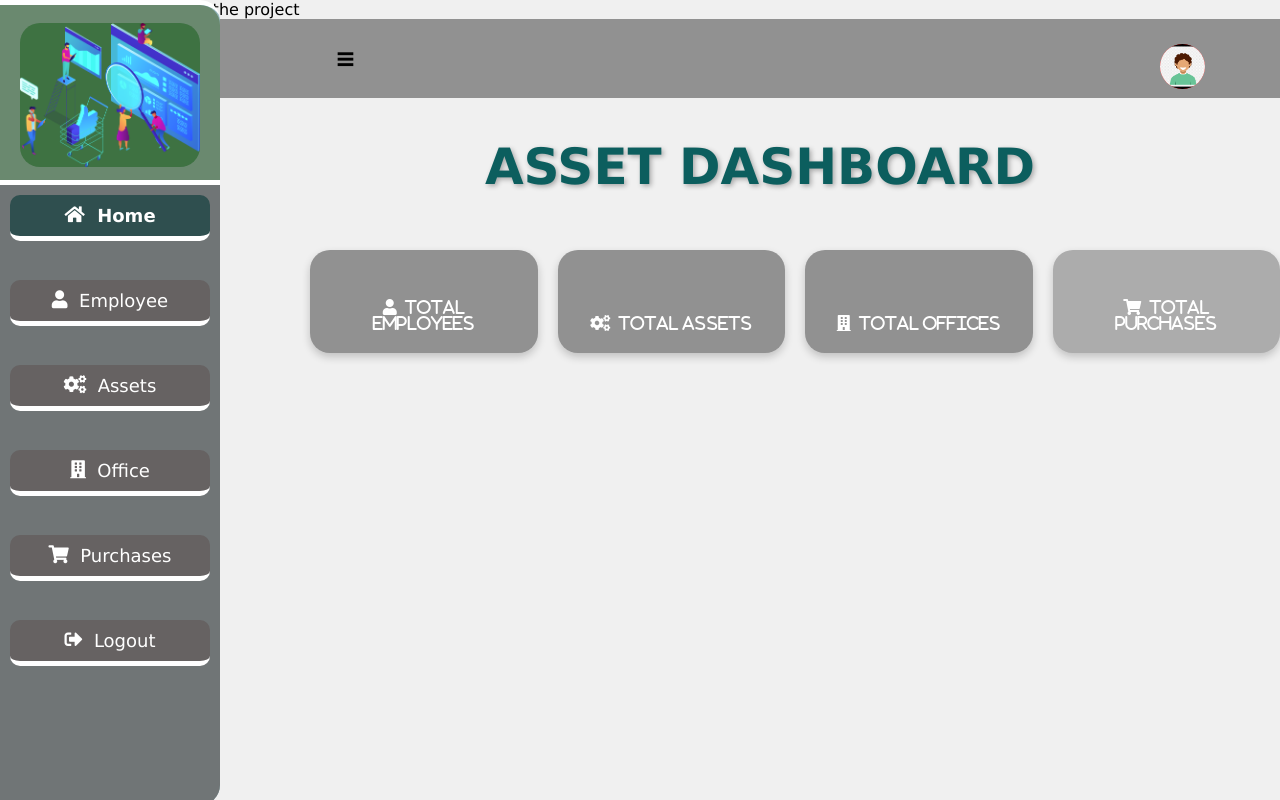
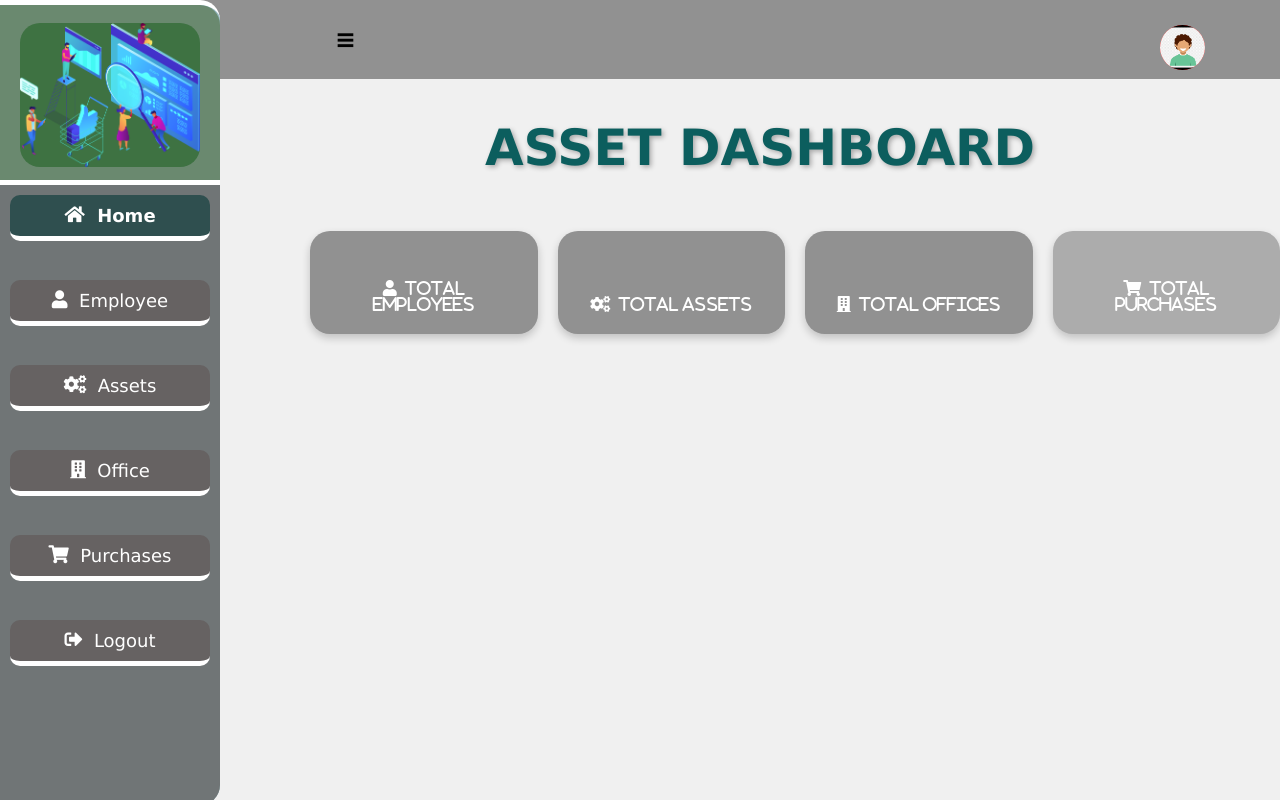
Before and after one commit to Waddle-x-Nk/fyp-Assettracker-inv, a Flask app: template templates/main.html in a window 1280 px wide. Run offline with Flask 3, Linux system fonts and the light colour scheme; the template is opened without the code that fills it, so the values that code supplies are empty.

Commit message:
new package

```diff
--- a/templates/main.html
+++ b/templates/main.html
@@ -2,8 +2,7 @@
 <html lang="en">
 
 
-
-# this is the main page of the project
+<!--this is the main page of the project-->
 <head>
     <meta charset="UTF-8">
     <meta name="viewport" content="width=device-width, initial-scale=1.0">
```
Also changed, not shown: instance/OIS.db.
